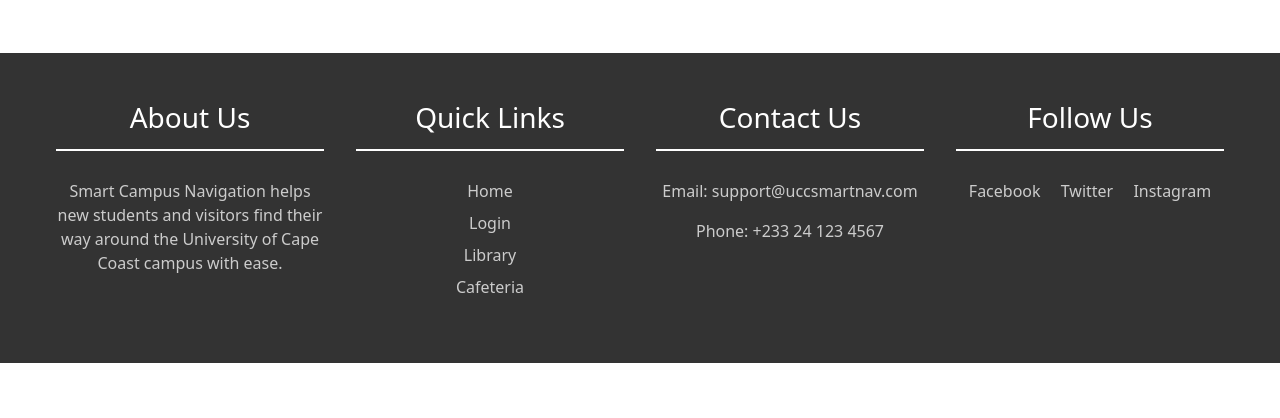
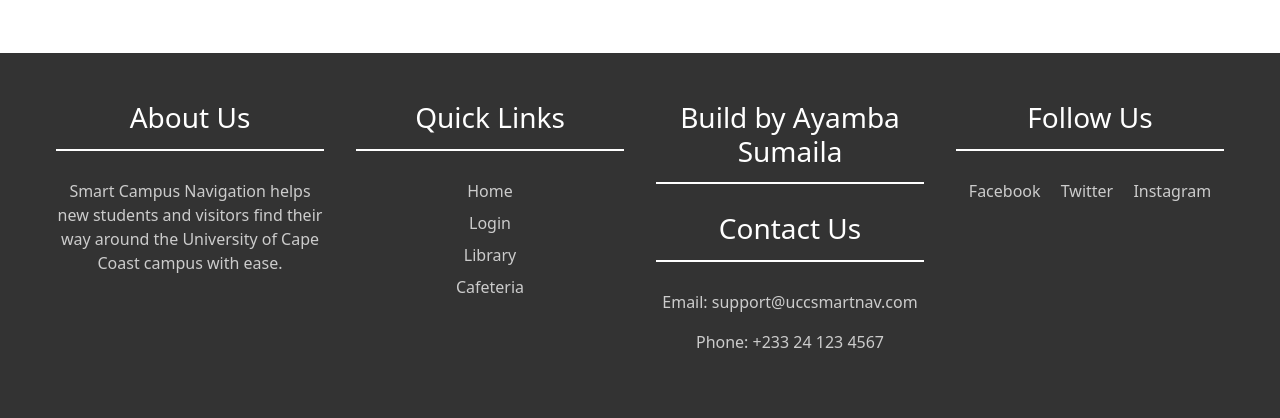
Before and after one commit to AyambaSumaila/project-AI-campus-navigation-system, a Flask app: page / in a window 1280 px wide. Shown: the part 1375-1793 px from the top of the page. Before the commit the page ends 1738 px from the top, so only its background shows below. Run offline with Flask 3, Linux system fonts and the light colour scheme.

Commit message:
"changes made"

```diff
--- a/app.py
+++ b/app.py
@@ -2,7 +2,7 @@ from flask import Flask, render_template, request, redirect, url_for # type: ign
 
 app = Flask(__name__)
 
-#Assumed facilities names
+#Assumed facilities names on campus
 facilities = [
     {"name": "Sam Jonah Library", "info": "Main library, Sam Jonah Library. Northern Campus opposite the Shuttle bus station; PMB, University of Cape Coast ; 302 21 30952/3 ; library@ucc.edu.gh ; CC-167-5810 ... UCC Journals; Research Guides; Library Policies; Support the Libraries; Library Spaces; Borrowing Materials; Library Services; Library hour. Semester "},
     {"name": "UCC main Hospital", "info": "The University of Cape Coast Hospital is located on the campus of the University of Cape Coast. The hospital provides services to both the university and the communities surrounding the university. The hospital has several sections: the outpatient clinic department (OPD), the medical laboratory, the male and female wards, and the children's ward."},
--- a/templates/base.html
+++ b/templates/base.html
@@ -35,6 +35,8 @@
                 </ul>
             </div>
             <div class="footer-section">
+                <h3>Build by Ayamba Sumaila</h3>
+
                 <h3>Contact Us</h3>
                 <p>Email: support@uccsmartnav.com</p>
                 <p>Phone: +233 24 123 4567</p>
```
